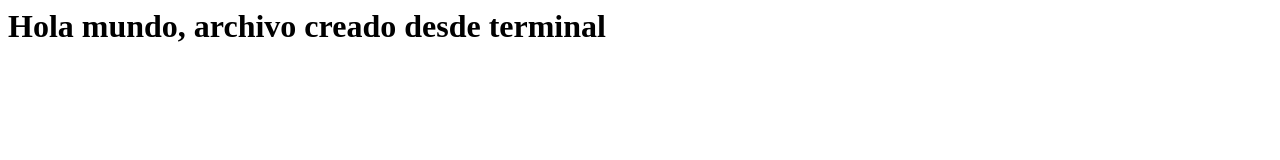
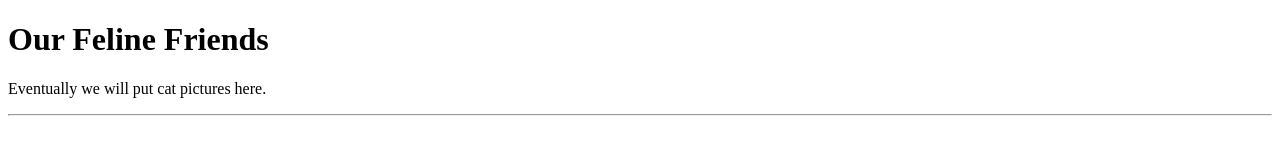
Before and after one commit to FabioGrisales/git-probando, a plain HTML site: page index.html in a window 1280 px wide. Drawn offline with Linux system fonts and the light colour scheme.

Commit message:
Add HTML index.html

```diff
--- a/index.html
+++ b/index.html
@@ -1 +1,12 @@
-<h1>Hola mundo, archivo creado desde terminal</h1>
+<!DOCTYPE html>
+<html>
+  <head>
+    <meta charset='UTF-8'>
+    <title>Our Feline Friends</title>
+  </head>
+  <body>
+    <h1>Our Feline Friends</h1>
+    <p>Eventually we will put cat pictures here.</p>
+    <hr>
+  </body>
+</html>
```
